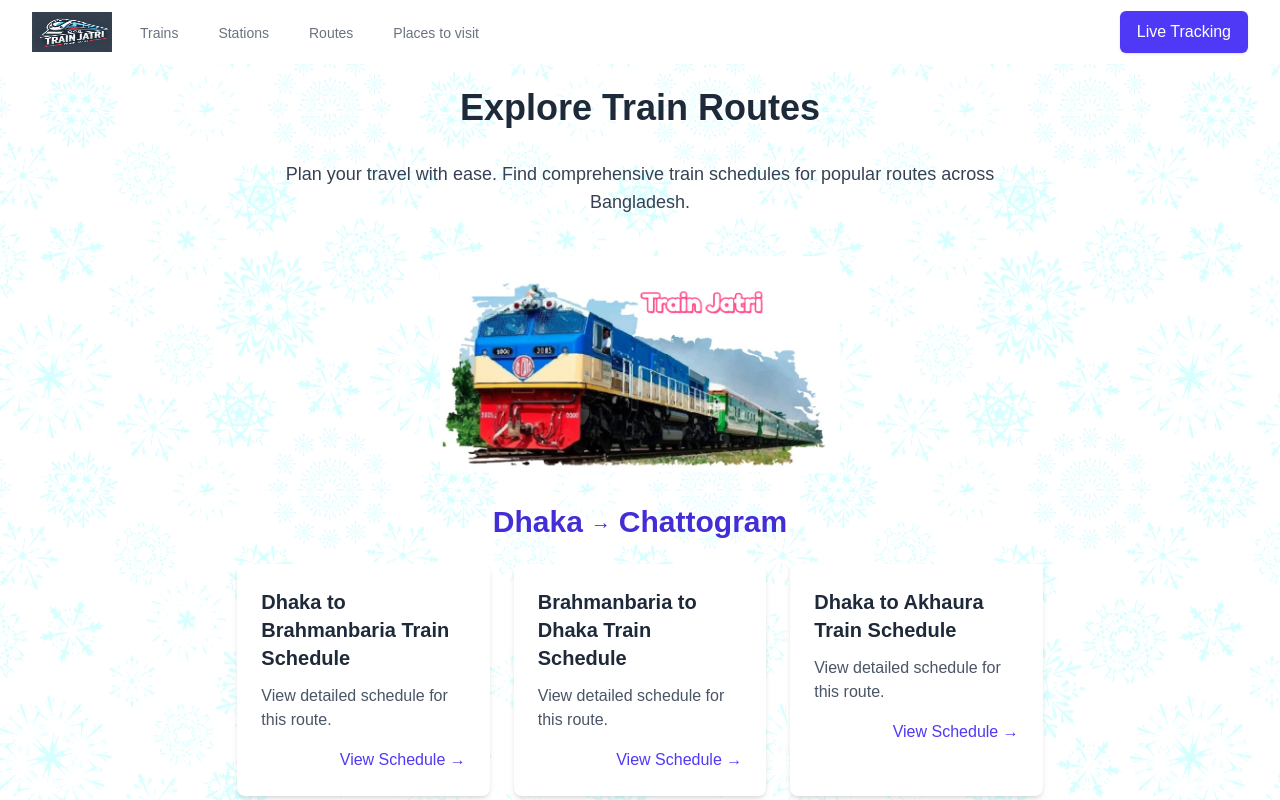
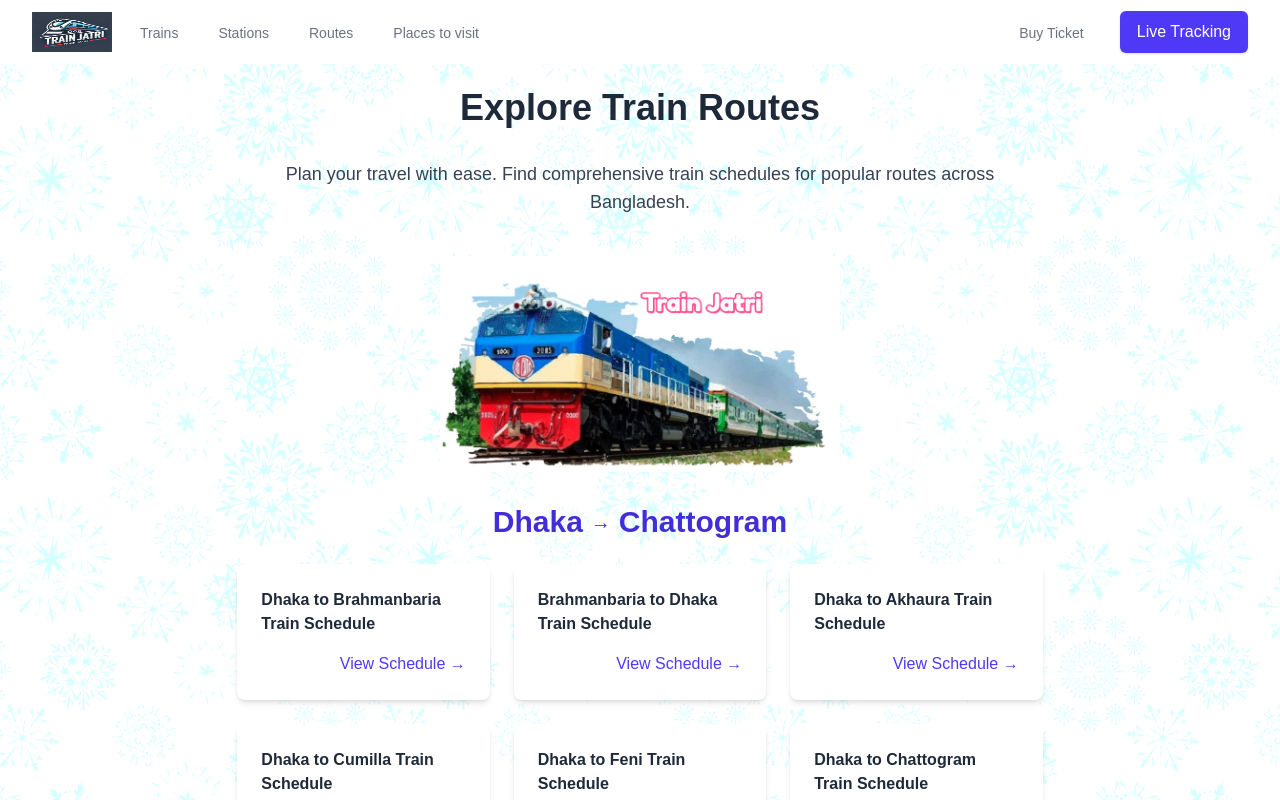
Before and after one commit to mdistiakahmed/train-jatri, a Next.js app: page /routes in a window 1280 px wide. Shown: the top 800 px of the page. Built offline with nearby package versions, Linux system fonts and the light colour scheme.

Commit message:
fix topbar

```diff
--- a/app/routes/page.tsx
+++ b/app/routes/page.tsx
@@ -68,12 +68,9 @@ const SchedulePage = () => {
                       .replace(/ /g, "-")}`}
                     className="block p-6 bg-white rounded-lg shadow-md hover:shadow-lg transition-shadow duration-300"
                   >
-                    <h3 className="text-xl font-semibold text-gray-800 mb-3">
+                    <h3 className="text-md font-semibold text-gray-800 mb-3">
                       {schedule}
                     </h3>
-                    <p className="text-gray-600">
-                      View detailed schedule for this route.
-                    </p>
                     <div className="mt-4 flex justify-end">
                       <span className="text-indigo-600 font-medium">
                         View Schedule →
--- a/components/topbar/Topbar.tsx
+++ b/components/topbar/Topbar.tsx
@@ -61,6 +61,13 @@ const Topbar = () => {
             </div>
           </div>
           <div className="hidden sm:ml-6 sm:flex items-center">
+            <Link
+              href="https://eticket.railway.gov.bd/"
+              target="_blank"
+              className="inline-flex items-center px-1 pt-1 border-b-2 border-transparent text-sm font-medium text-gray-500 hover:text-gray-900 hover:border-gray-300"
+            >
+              Buy Ticket
+            </Link>
             <Link
               href="/live-tracking"
               className="ml-8 whitespace-nowrap inline-flex items-center justify-center px-4 py-2 border border-transparent rounded-md shadow-sm text-base font-medium text-white bg-indigo-600 hover:bg-indigo-700"
@@ -133,7 +140,7 @@ const Topbar = () => {
             Stations
           </Link>
           <Link
-            href="/schedule"
+            href="/routes"
             className="block px-3 py-2 rounded-md text-base font-medium text-gray-700 hover:bg-gray-50 hover:text-gray-900"
             onClick={closeMobileMenu}
           >
@@ -146,6 +153,15 @@ const Topbar = () => {
           >
             Places to visit
           </Link>
+          <Link
+            href="https://eticket.railway.gov.bd/"
+            target="_blank"
+            className="block px-3 py-2 rounded-md text-base font-medium text-gray-700 hover:bg-gray-50 hover:text-gray-900"
+            onClick={closeMobileMenu}
+          >
+            Buy Ticket
+          </Link>
+
           <Link
             href="/live-tracking"
             className="block w-full px-4 py-2 mt-2 text-center border border-transparent rounded-md shadow-sm text-base font-medium text-white bg-indigo-600 hover:bg-indigo-700"
```
